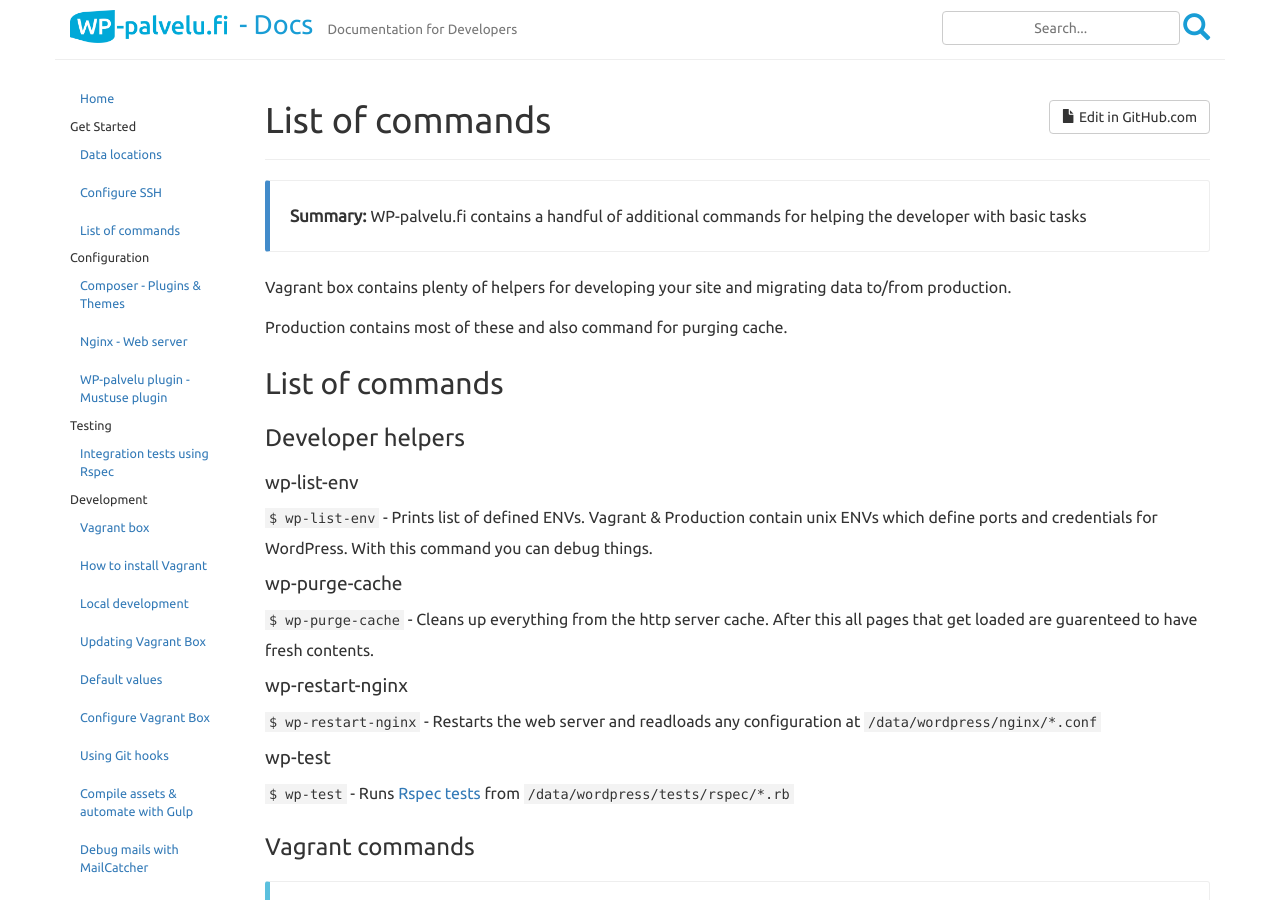
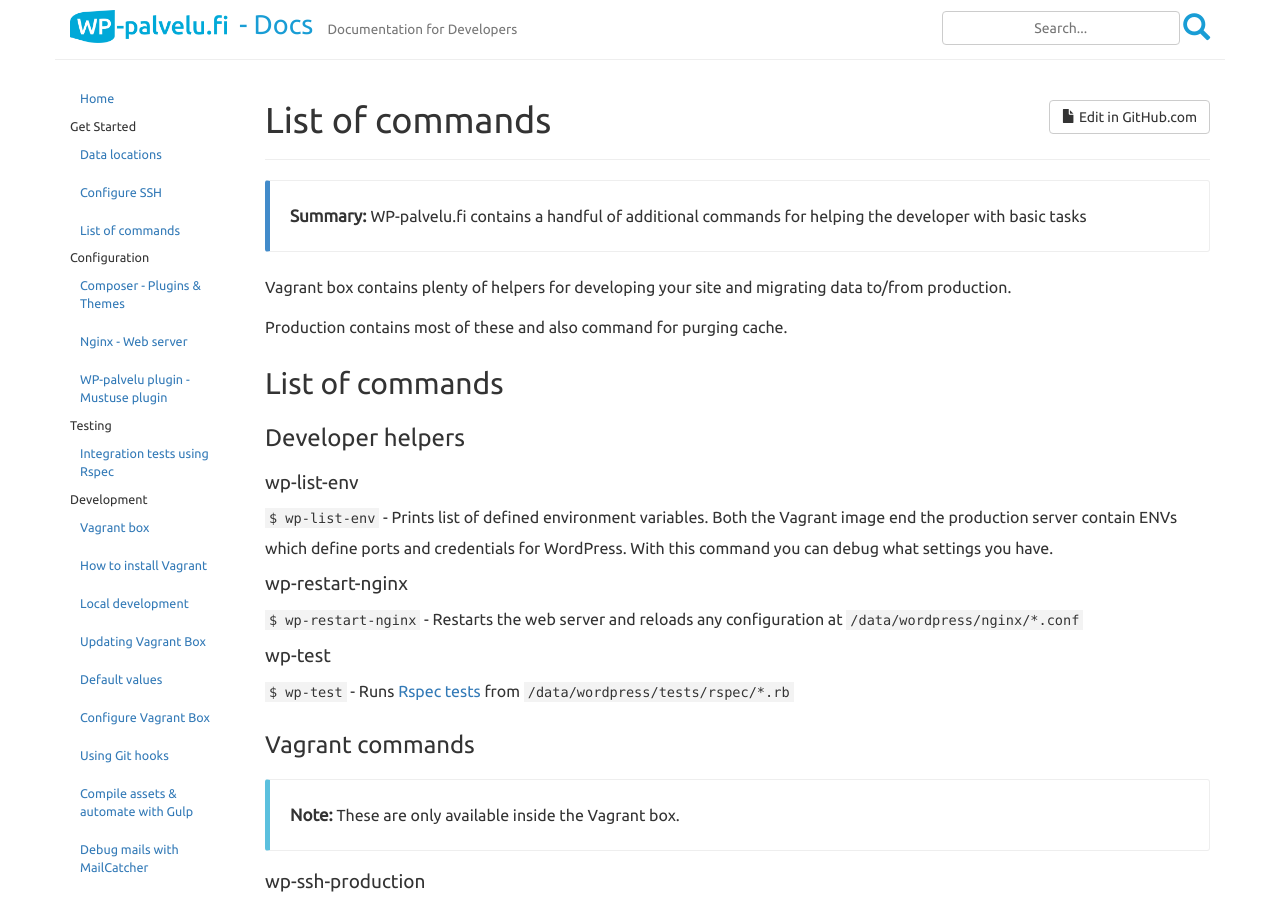
Before and after one commit to Seravo/docs, a Jekyll site: the page built from _posts/2015-10-13-available-commands.md, in a window 1280 px wide and 900 px high. Built offline with Jekyll 4.4.1, drawn with Linux system fonts in a browser that asks for light colours; nearby versions of some CDN libraries; Markdown is read by kramdown in place of the engine named in the settings.

Commit message:
General proof-reading

````diff
--- a/_posts/2015-10-13-available-commands.md
+++ b/_posts/2015-10-13-available-commands.md
@@ -16,13 +16,10 @@
 
 ### Developer helpers
 #### wp-list-env
-```$ wp-list-env ``` - Prints list of defined ENVs. Vagrant & Production contain unix ENVs which define ports and credentials for WordPress. With this command you can debug things.
-
-#### wp-purge-cache
-```$ wp-purge-cache ``` - Cleans up everything from the http server cache. After this all pages that get loaded are guarenteed to have fresh contents.
+```$ wp-list-env ``` - Prints list of defined environment variables. Both the Vagrant image end the production server contain ENVs which define ports and credentials for WordPress. With this command you can debug what settings you have.
 
 #### wp-restart-nginx
-```$ wp-restart-nginx``` - Restarts the web server and readloads any configuration at  ```/data/wordpress/nginx/*.conf```
+```$ wp-restart-nginx``` - Restarts the web server and reloads any configuration at  ```/data/wordpress/nginx/*.conf```
 
 #### wp-test
 `$ wp-test` - Runs [Rspec tests]({% post_url 2015-10-11-integration-tests %}) from ```/data/wordpress/tests/rspec/*.rb```
````
Also changed, not shown: _posts/2015-10-13-local-development.md (+6 -1 lines).
